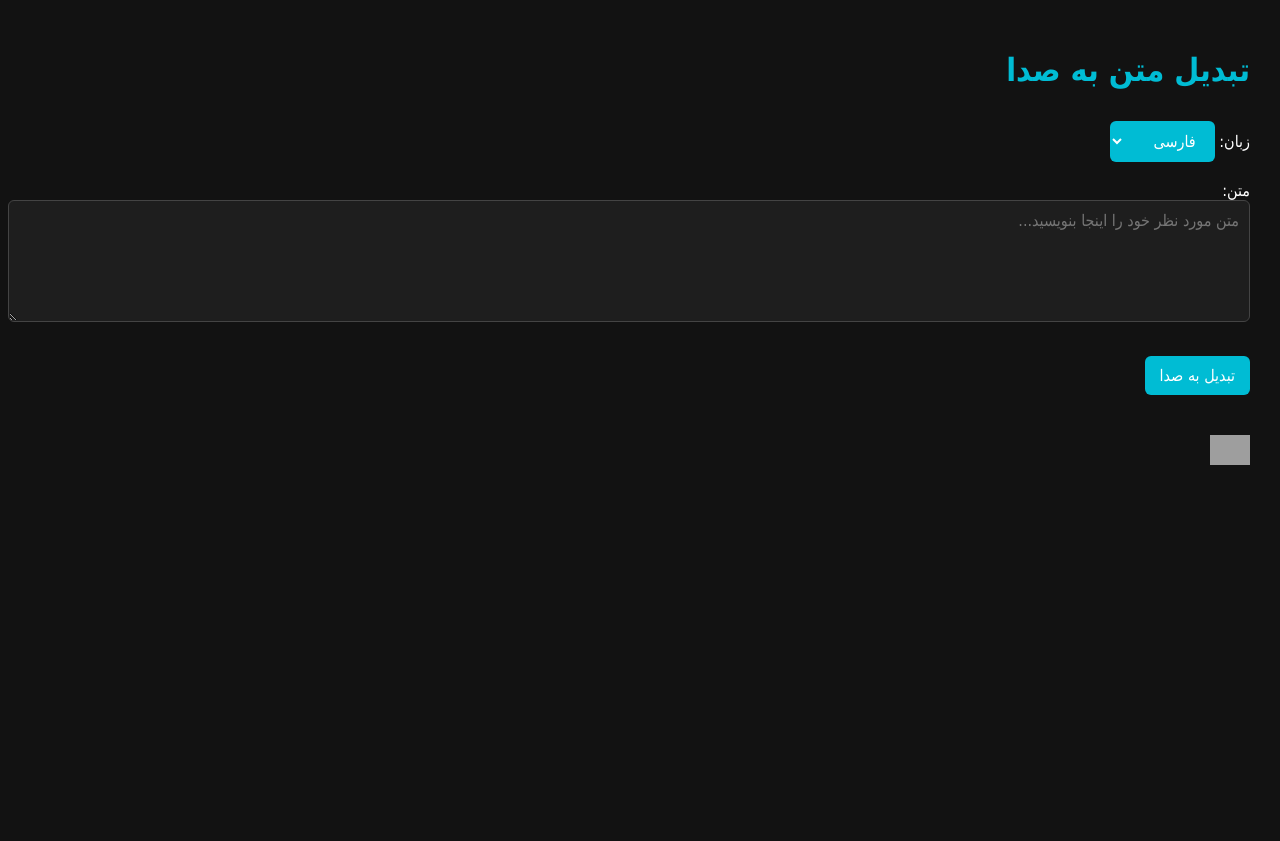
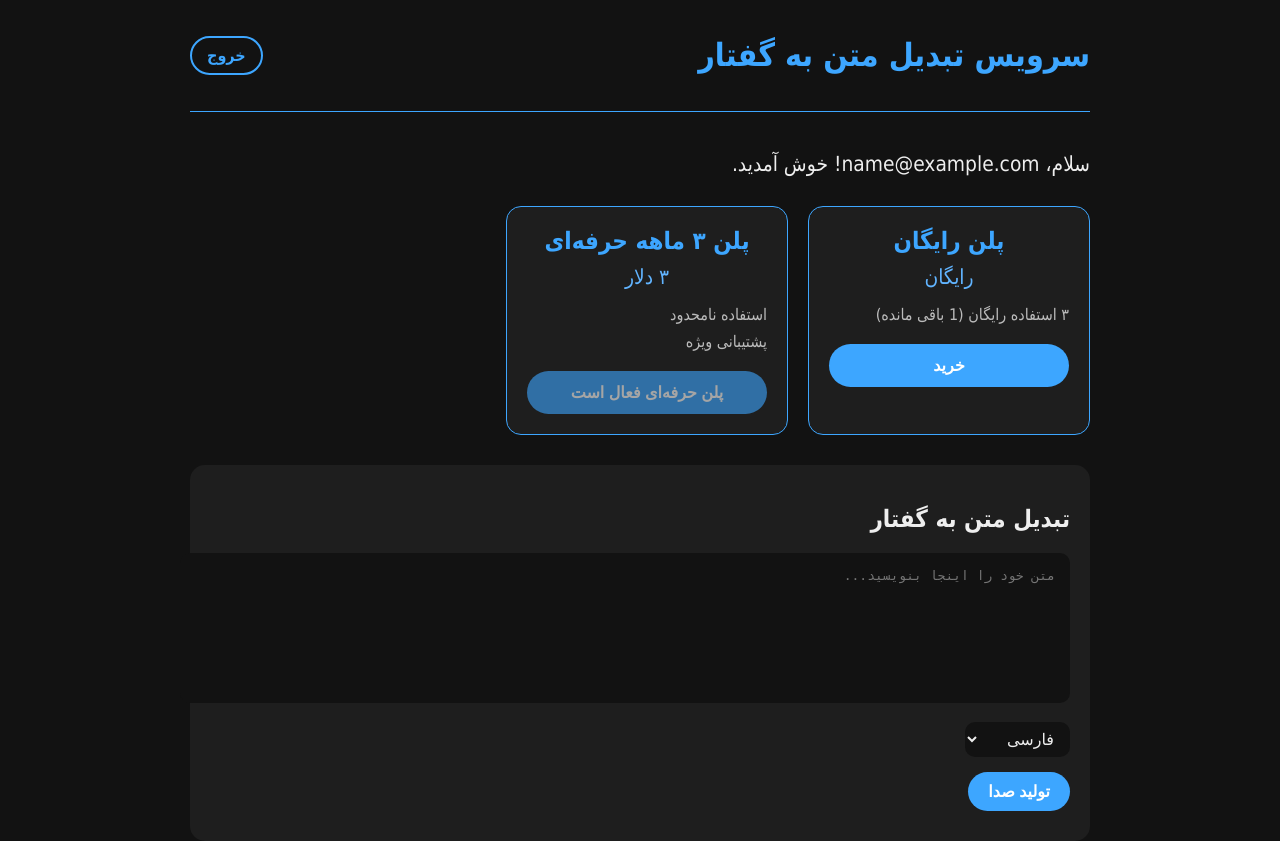
Before and after one commit to ahmadsamimrahmani427/voxir-app, a Flask app: page /app in a window 1280 px wide. Before the commit the page ends 465 px from the top, so only its background shows below. Run offline with Flask 3, Linux system fonts and the light colour scheme; the visitor is signed in with stand-in values (Sample User, id 1); grey boxes are pictures that could not be loaded.

Commit message:
Update index.html

```diff
--- a/templates/index.html
+++ b/templates/index.html
@@ -1,112 +1,259 @@
 <!DOCTYPE html>
 <html lang="fa" dir="rtl">
 <head>
-    <meta charset="UTF-8">
-    <title>صفحه اصلی | Voxir</title>
+    <meta charset="UTF-8" />
+    <title>صفحه اصلی | سرویس تبدیل متن به گفتار</title>
     <style>
         body {
             background-color: #121212;
+            color: #eee;
+            font-family: Tahoma, sans-serif;
+            margin: 0; padding: 0 20px;
+            min-height: 100vh;
+            display: flex;
+            flex-direction: column;
+            align-items: center;
+        }
+        header {
+            width: 100%;
+            max-width: 900px;
+            display: flex;
+            justify-content: space-between;
+            align-items: center;
+            padding: 15px 0;
+            border-bottom: 1px solid #3da6ff;
+        }
+        header h1 {
+            color: #3da6ff;
+        }
+        header a {
+            color: #3da6ff;
+            text-decoration: none;
+            font-weight: bold;
+            font-size: 1em;
+            border: 2px solid #3da6ff;
+            padding: 8px 15px;
+            border-radius: 40px;
+            transition: background-color 0.3s ease;
+        }
+        header a:hover {
+            background-color: #3da6ff;
+            color: #121212;
+        }
+        main {
+            width: 100%;
+            max-width: 900px;
+            margin-top: 40px;
+        }
+        .welcome-msg {
+            margin-bottom: 30px;
+            font-size: 1.3em;
+        }
+        .plans {
+            display: flex;
+            gap: 20px;
+            margin-bottom: 30px;
+            flex-wrap: wrap;
+        }
+        .plan-card {
+            background: #1e1e1e;
+            border: 1.5px solid #3da6ff;
+            border-radius: 15px;
+            padding: 20px;
+            width: 240px;
+            text-align: center;
+        }
+        .plan-title {
+            font-size: 1.5em;
+            color: #3da6ff;
+            margin-bottom: 10px;
+            font-weight: bold;
+        }
+        .plan-price {
+            font-size: 1.3em;
+            margin-bottom: 15px;
+            color: #61b4ff;
+        }
+        .plan-features {
+            margin-bottom: 20px;
+            list-style: none;
+            padding: 0;
+            color: #bbb;
+            text-align: right;
+        }
+        .plan-features li {
+            margin-bottom: 8px;
+        }
+        .buy-btn {
+            background-color: #3da6ff;
+            border: none;
             color: white;
-            font-family: Tahoma, sans-serif;
-            padding: 30px;
-            margin: 0;
+            padding: 12px 20px;
+            font-weight: bold;
+            border-radius: 40px;
+            cursor: pointer;
+            font-size: 1em;
+            transition: background-color 0.3s ease;
+            width: 100%;
         }
-        h1 {
-            color: #00bcd4;
+        .buy-btn:hover {
+            background-color: #61b4ff;
         }
-        label, select, textarea, button {
-            font-family: Tahoma;
-            font-size: 1em;
+        .tts-section {
+            background: #1e1e1e;
+            padding: 20px;
+            border-radius: 15px;
+            color: #eee;
         }
         textarea {
             width: 100%;
-            height: 100px;
-            margin-bottom: 20px;
-            background-color: #1e1e1e;
+            height: 120px;
+            border-radius: 10px;
+            border: none;
+            padding: 15px;
+            font-size: 1em;
+            resize: none;
+            background: #121212;
+            color: #eee;
+        }
+        select {
+            margin-top: 15px;
+            padding: 8px 12px;
+            border-radius: 10px;
+            border: none;
+            font-size: 1em;
+            background: #121212;
+            color: #eee;
+        }
+        .tts-actions {
+            margin-top: 15px;
+            display: flex;
+            gap: 15px;
+            flex-wrap: wrap;
+            justify-content: flex-start;
+        }
+        .tts-actions button {
+            background-color: #3da6ff;
+            border: none;
             color: white;
-            border: 1px solid #444;
-            border-radius: 6px;
-            padding: 10px;
+            padding: 10px 20px;
+            border-radius: 40px;
+            cursor: pointer;
+            font-weight: bold;
+            transition: background-color 0.3s ease;
+            font-size: 1em;
         }
-        select, button {
-            background-color: #00bcd4;
-            color: white;
-            border: none;
-            padding: 10px 15px;
-            margin-top: 10px;
-            border-radius: 6px;
-            cursor: pointer;
+        .tts-actions button:hover {
+            background-color: #61b4ff;
         }
-        button:hover {
-            background-color: #0097a7;
-        }
-        #downloadBtn img {
-            vertical-align: middle;
+        audio {
+            margin-top: 15px;
+            width: 100%;
+            outline: none;
+            border-radius: 10px;
+            background: #121212;
         }
     </style>
 </head>
 <body>
-    <h1>تبدیل متن به صدا</h1>
+    <header>
+        <h1>سرویس تبدیل متن به گفتار</h1>
+        <a href="{{ url_for('logout') }}">خروج</a>
+    </header>
+    <main>
+        <div class="welcome-msg">
+            سلام، {{ email }}! خوش آمدید.
+        </div>
 
-    <form id="ttsForm">
-        <label for="language">زبان:</label>
-        <select id="language" name="language">
-            <option value="fa-IR-DilaraNeural">فارسی</option>
-            <option value="en-US-AriaNeural">انگلیسی</option>
-            <option value="de-DE-KatjaNeural">آلمانی</option>
-            <option value="fr-FR-DeniseNeural">فرانسوی</option>
-            <option value="es-ES-ElviraNeural">اسپانیایی</option>
-        </select>
+        <div class="plans">
+            {% for plan in plans %}
+            <div class="plan-card">
+                <div class="plan-title">{{ plan.name }}</div>
+                <div class="plan-price">{{ plan.price }}</div>
+                <ul class="plan-features">
+                    {% for feature in plan.features %}
+                    <li>{{ feature }}</li>
+                    {% endfor %}
+                </ul>
+                <form method="POST" action="{{ url_for('create_payment') }}">
+                    <input type="hidden" name="plan_id" value="{{ plan.id }}" />
+                    <button type="submit" class="buy-btn" {% if pro_active and plan.id == 'pro' %}disabled style="opacity:0.6;cursor:not-allowed;"{% endif %}>
+                        {% if pro_active and plan.id == 'pro' %}پلن حرفه‌ای فعال است{% else %}خرید{% endif %}
+                    </button>
+                </form>
+            </div>
+            {% endfor %}
+        </div>
 
-        <br><br>
-        <label for="text">متن:</label>
-        <textarea id="text" name="text" placeholder="متن مورد نظر خود را اینجا بنویسید..."></textarea>
-
-        <button type="button" onclick="submitTTS()">تبدیل به صدا</button>
-    </form>
-
-    <div id="result" style="margin-top: 30px;">
-        <audio id="audioPlayer" controls style="display:none; margin-top: 20px;">
-            <source src="/audio/output.mp3" type="audio/mpeg">
-            مرورگر شما از پخش صدا پشتیبانی نمی‌کند.
-        </audio>
-
-        <a id="downloadBtn" href="/download" style="display:none; margin-top: 10px; display: inline-block;">
-            <img src="https://cdn-icons-png.flaticon.com/512/109/109602.png" alt="دانلود" width="40">
-        </a>
-    </div>
+        <section class="tts-section">
+            <h2>تبدیل متن به گفتار</h2>
+            <textarea id="text-input" placeholder="متن خود را اینجا بنویسید..."></textarea>
+            <select id="voice-select">
+                {% for name, code in languages.items() %}
+                <option value="{{ code }}">{{ name }}</option>
+                {% endfor %}
+            </select>
+            <div class="tts-actions">
+                <button id="generate-btn">تولید صدا</button>
+                <button id="download-btn" style="display:none;">دانلود صدا ⬇️</button>
+            </div>
+            <audio id="audio-player" controls style="display:none;"></audio>
+            <div id="message" style="margin-top:10px;color:#f66;"></div>
+        </section>
+    </main>
 
     <script>
-        function submitTTS() {
-            const text = document.getElementById("text").value;
-            const voice = document.getElementById("language").value;
+        const generateBtn = document.getElementById('generate-btn');
+        const downloadBtn = document.getElementById('download-btn');
+        const audioPlayer = document.getElementById('audio-player');
+        const textInput = document.getElementById('text-input');
+        const voiceSelect = document.getElementById('voice-select');
+        const messageDiv = document.getElementById('message');
 
-            fetch("/tts", {
-                method: "POST",
-                headers: {
-                    "Content-Type": "application/json"
-                },
-                body: JSON.stringify({ text, voice })
-            })
-            .then(res => res.json())
-            .then(data => {
-                if (data.audio_url) {
-                    handleTTSResponse();
-                } else {
-                    alert("خطا: " + data.error);
+        generateBtn.addEventListener('click', () => {
+            messageDiv.textContent = '';
+            const text = textInput.value.trim();
+            const voice = voiceSelect.value;
+
+            if (!text) {
+                messageDiv.textContent = 'لطفا متن را وارد کنید.';
+                return;
+            }
+
+            generateBtn.disabled = true;
+            generateBtn.textContent = 'در حال تولید...';
+
+            fetch('/tts', {
+                method: 'POST',
+                headers: {'Content-Type': 'application/json'},
+                body: JSON.stringify({text, voice})
+            }).then(response => response.json())
+              .then(data => {
+                generateBtn.disabled = false;
+                generateBtn.textContent = 'تولید صدا';
+
+                if (data.error) {
+                    messageDiv.textContent = data.error;
+                    audioPlayer.style.display = 'none';
+                    downloadBtn.style.display = 'none';
+                    return;
                 }
-            })
-            .catch(err => alert("مشکلی رخ داد: " + err));
-        }
 
-        function handleTTSResponse() {
-            const audio = document.getElementById("audioPlayer");
-            const download = document.getElementById("downloadBtn");
-            audio.src = "/audio/output.mp3?" + new Date().getTime();
-            audio.style.display = "block";
-            audio.load();
-            download.style.display = "inline-block";
-        }
+                audioPlayer.src = data.audio_url + '?t=' + new Date().getTime();
+                audioPlayer.style.display = 'block';
+                downloadBtn.style.display = 'inline-block';
+            }).catch(() => {
+                messageDiv.textContent = 'خطا در تولید صدا.';
+                generateBtn.disabled = false;
+                generateBtn.textContent = 'تولید صدا';
+                audioPlayer.style.display = 'none';
+                downloadBtn.style.display = 'none';
+            });
+        });
+
+        downloadBtn.addEventListener('click', () => {
+            window.location.href = '/download';
+        });
     </script>
 </body>
 </html>
```
